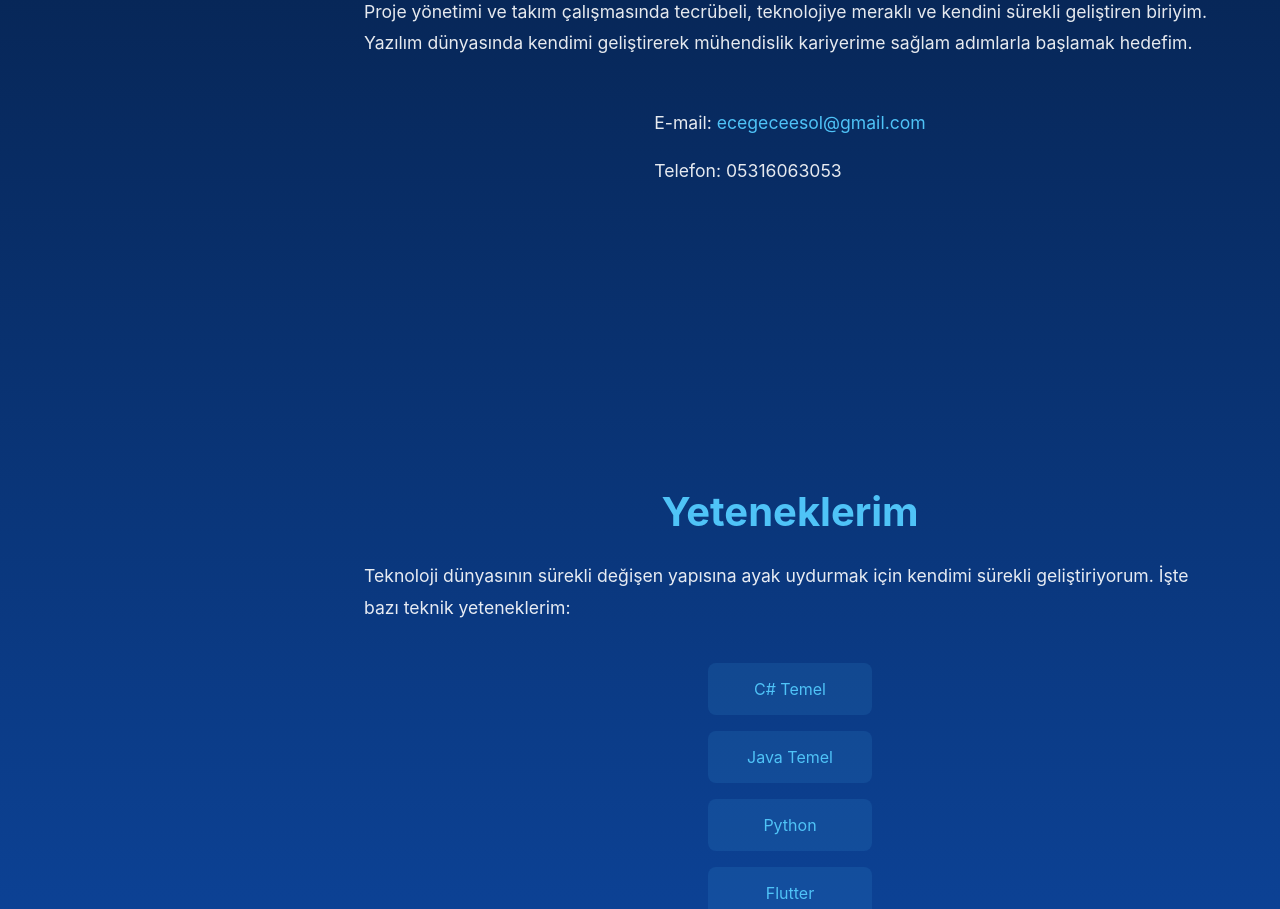
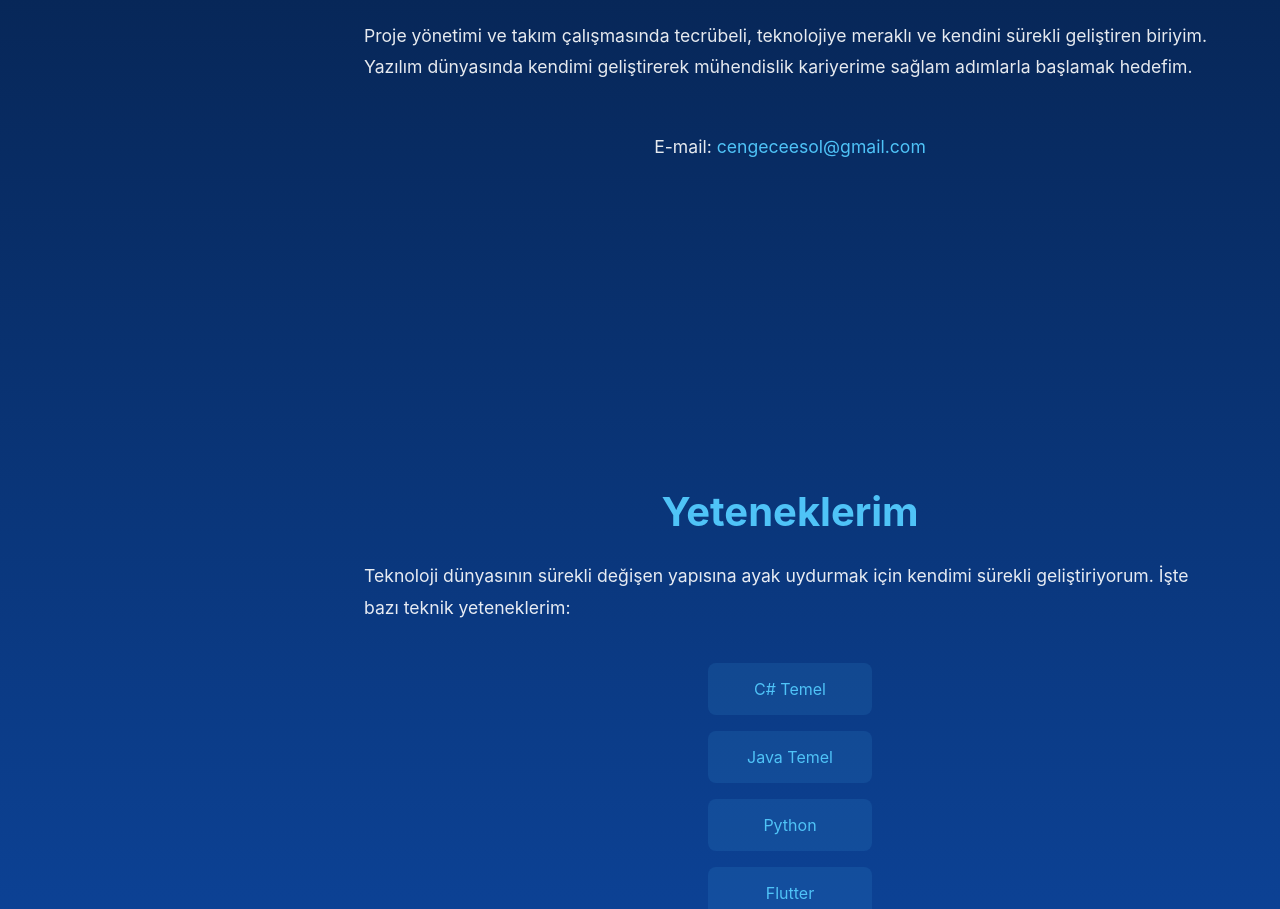
Before and after one commit to EceSol/React_Nodejs_Portfolyo, a React (Create React App) app: page / in a window 1280 px wide. Shown: the part 1349-2258 px from the top of the page. Built offline with nearby package versions, Linux system fonts and the light colour scheme.

Commit message:
ben kimim güncellendi

```diff
--- a/src/pages/About.jsx
+++ b/src/pages/About.jsx
@@ -84,10 +84,7 @@ const About = () => {
         </Text>
         <ContactInfo>
           <Text>
-            E-mail: <a href="mailto:ecegeceesol@gmail.com">ecegeceesol@gmail.com</a>
-          </Text>
-          <Text>
-            Telefon: 05316063053
+            E-mail: <a href="mailto:cengeceesol@gmail.com">cengeceesol@gmail.com</a>
           </Text>
         </ContactInfo>
       </Section>
```
